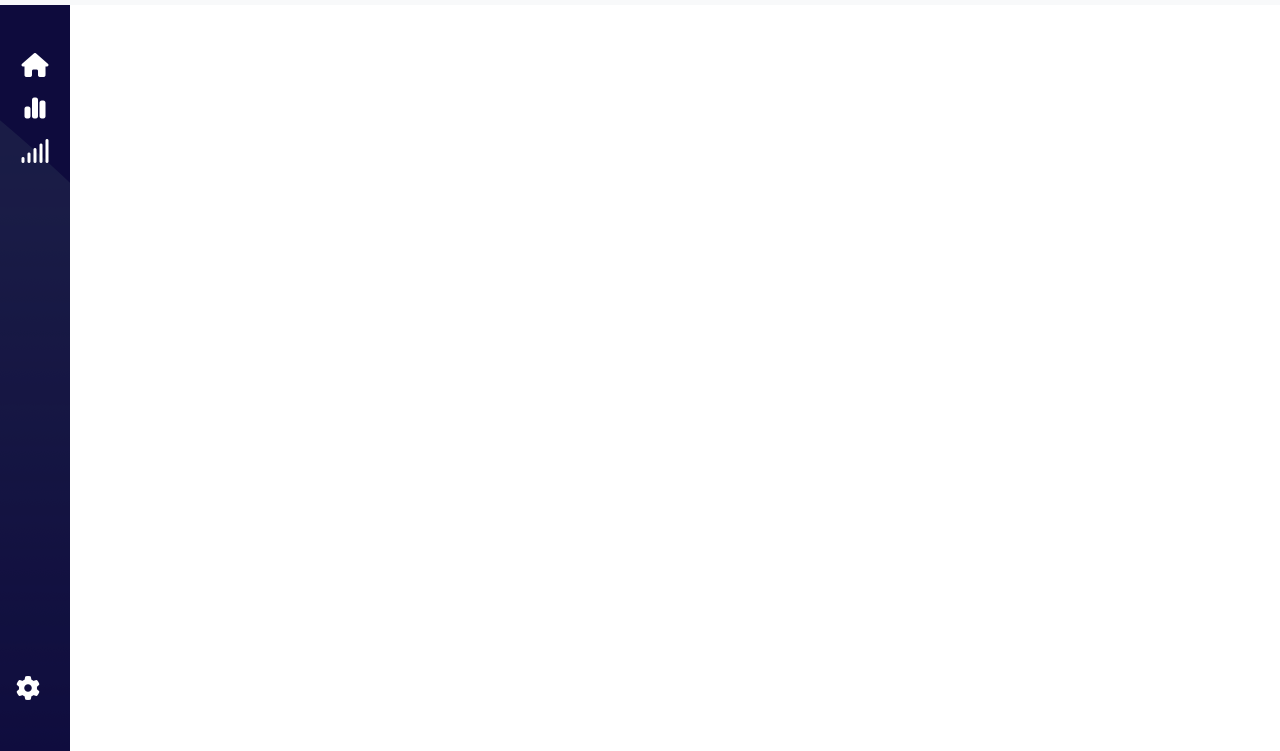
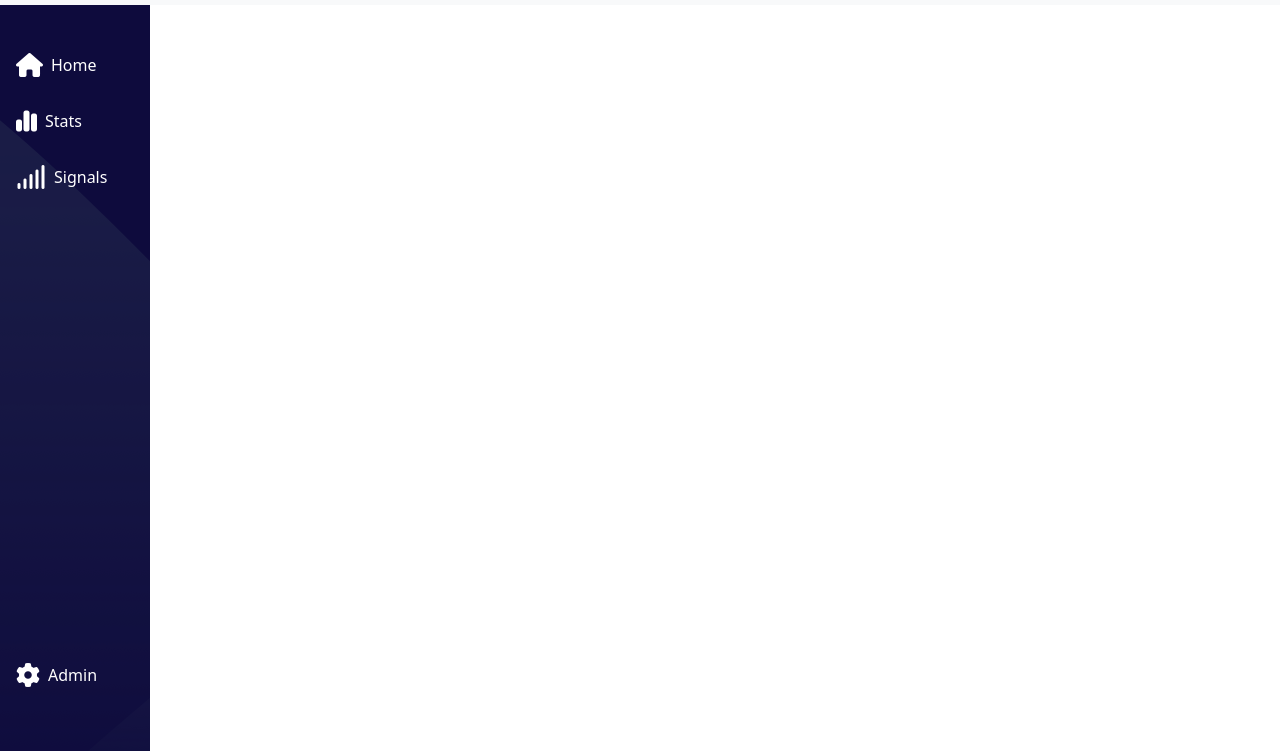
Before and after one commit to AlessiaOsman/html-css-bootstrap-dashboard, a plain HTML site: page index.html in a window 1280 px wide. Shown: the part 49-800 px from the top of the page. Drawn offline with nearby package versions, Linux system fonts and the light colour scheme.

Commit message:
fixed sidebar desktop

```diff
--- a/css/style.css
+++ b/css/style.css
@@ -32,9 +32,20 @@ main{
     background-color: #0e0b3d;
 }
 
+@media screen and (min-width: 992px) {
+    .cs-sidebar{
+        flex-basis: 150px;
+    }
+}
+
 .cs-sidebar-icon{
     color: white;
     font-size: 24px;
+}
+
+.cs-sidebar a{
+    text-decoration: none;
+    color: white;
 }
 
 /*Dashboard*/
--- a/index.html
+++ b/index.html
@@ -38,18 +38,30 @@
         </header>
         <main>
             <div class="cs-sidebar px-3 py-5 d-flex flex-column justify-content-between">
-                <ul class="list-unstyled d-flex flex-column align-items-center gap-3">
+                <ul class="list-unstyled d-flex flex-column align-items-center align-items-lg-start gap-3">
                     <li>
-                        <a href="#"><i class="fa-solid fa-house cs-sidebar-icon"></i></a>
+                        <a class="d-flex gap-2" href="#">
+                            <i class="fa-solid fa-house cs-sidebar-icon"></i>
+                            <p class="d-none d-lg-inline-block">Home</p>
+                        </a>
                     </li>
                     <li>
-                        <a href="#"><i class="fa-solid fa-chart-simple cs-sidebar-icon"></i></a>
+                        <a class="d-flex gap-2" href="#">
+                            <i class="fa-solid fa-chart-simple cs-sidebar-icon"></i>
+                            <p class="d-none d-lg-inline-block">Stats</p>
+                        </a>
                     </li>
                     <li>
-                        <a href="#"><i class="fa-solid fa-signal cs-sidebar-icon"></i></a>
+                        <a class="d-flex gap-2" href="#">
+                            <i class="fa-solid fa-signal cs-sidebar-icon"></i>
+                            <p class="d-none d-lg-inline-block">Signals</p>
+                        </a>
                     </li>
                 </ul>
-                <a href="#"><i class="fa-solid fa-gear cs-sidebar-icon"></i></a>
+                <a class="d-flex gap-2" href="#">
+                    <i class="fa-solid fa-gear cs-sidebar-icon"></i>
+                    <p class="d-none d-lg-inline-block">Admin</p>
+                </a>
 
             </div>
             <div class="cs-dashboard">
```
